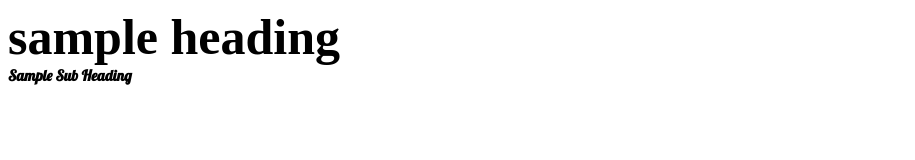
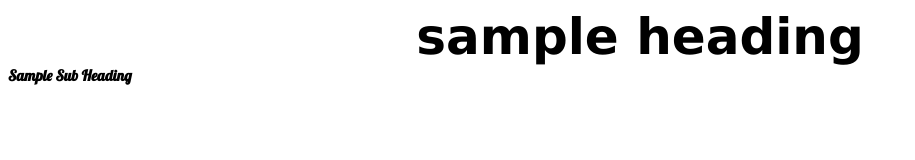
Before and after one commit to knightmoves-schools/012-text-Jrey433, a website: page index.html in a window 1280 px wide. Shown: the whole page, without its empty margins (0-915 px from the left). Drawn offline with Linux system fonts and the light colour scheme.

Commit message:
Fix heading font-family and update text case

```diff
--- a/index.html
+++ b/index.html
@@ -7,7 +7,7 @@
     .heading {
      font-size: 50px;
       font-weight: bolder;
-      font-family: "\"Lucida Grande\""
+      font-family: Lucida Grande;
       text-align: center;
       text-transform: lowercase;
     }
@@ -22,7 +22,7 @@
 </head>
 
 <body>
-  <div class="heading">Sample Heading</div>
+  <div class="heading">sample heading</div>
   <div class="sub-heading">sample sub heading</div>
 </body>
 </html>
```
